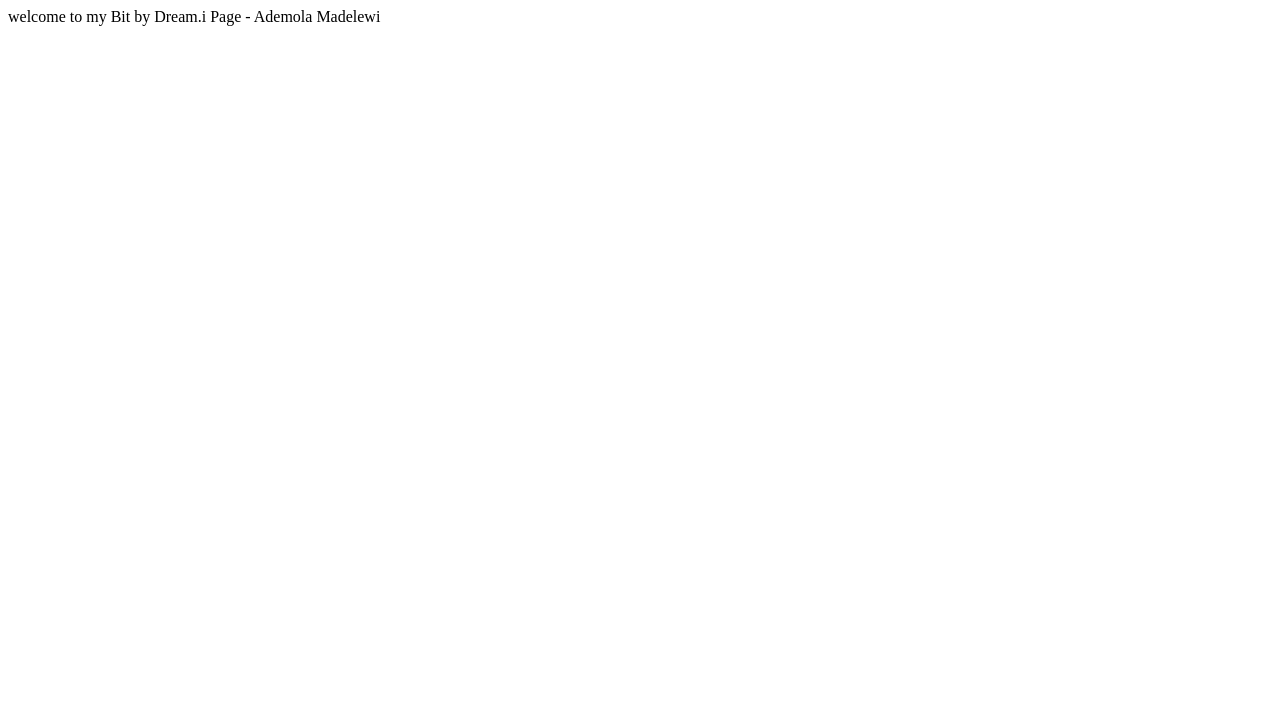
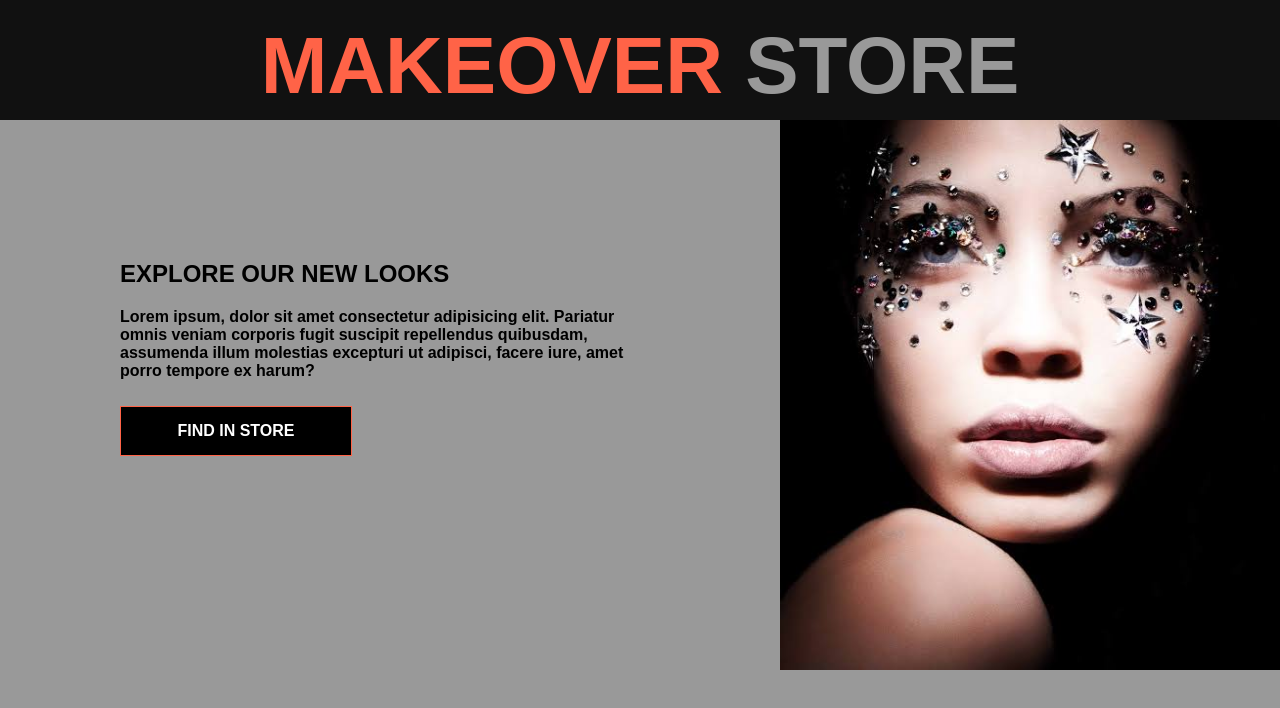
Before and after one commit to Ad3mola/mywebsite, a plain HTML site: page UI/index.html in a window 1280 px wide. Drawn offline with Linux system fonts and the light colour scheme.

Commit message:
landing page

```diff
--- a/UI/index.html
+++ b/UI/index.html
@@ -1 +1,36 @@
-welcome to my Bit by Dream.i Page - Ademola Madelewi
+<!DOCTYPE html>
+<html>
+<head>
+    <meta charset="utf-8" />
+    <meta http-equiv="X-UA-Compatible" content="IE=edge">
+    <title>MAKEOVER STORE</title>
+    <meta name="viewport" content="width=device-width, initial-scale=1">
+    <link rel="stylesheet" type="text/css" media="screen" href="landingPage.css" />
+    <script src="main.js"></script>
+</head>
+<body>
+    <div class="container">
+        <header>
+            <h1>
+            MAKEOVER <span>STORE</span>
+            </h1>
+        </header>
+        <img class="sidepic"src="gallery/sidepic.jpeg" alt="">
+        <div class="body">
+
+                <h2>EXPLORE OUR NEW LOOKS</h2>
+            <p>
+                Lorem ipsum, dolor sit amet consectetur adipisicing elit. Pariatur omnis veniam corporis fugit suscipit repellendus quibusdam, assumenda illum molestias excepturi ut adipisci, facere iure, amet porro tempore ex harum?
+            </p>
+            <a href="">
+            <div class="button">
+                FIND IN STORE
+            </div>
+            </a>
+
+
+        </div>
+
+    </div>
+</body>
+</html>
--- /dev/null
+++ b/UI/landingPage.css
@@ -0,0 +1,111 @@
+
+body{
+    font-family: sans-serif;
+    background-color: #999;
+    margin: 0 auto;
+}
+header{
+    height:80px;
+    background: #111;
+}
+header h1{
+    width: 80%;
+    text-align:center;
+    font-size: 2em;
+    color: tomato;
+    padding-top: 20px;
+    margin: 0 auto;
+}
+.body{
+    width: 80%;
+    margin: 10px auto;
+    padding: 20px;
+    font-weight: bold;
+}
+header span{
+    color: #999;
+}
+
+.sidepic{
+    display: block;
+    margin: 20px auto;
+    height: 350px;
+    width: 300px;
+
+}
+.button{
+    display:block;
+    width: 150px;
+    padding: 8px;
+    text-align: center;
+    background: black;
+    color: white;
+    margin:10px 0 0 0;
+    border: 1px solid tomato;
+}
+.body a{
+    text-decoration: none;
+    color: white;
+}
+ a .button:hover{
+    color: grey;
+}
+@media only screen and (min-width: 769px){
+*{
+    overflow: hidden;
+    font-family: sans-serif;
+}
+body{
+    background-color: #999;
+    margin: 0 auto;
+}
+header{
+    height:120px;
+    background: #111;
+}
+header h1{
+    width: 80%;
+    text-align:center;
+    font-size: 5em;
+    color: tomato;
+    padding-top: 20px;
+    margin: 0 auto;
+}
+.body{
+    width: 40%;
+    margin: 100px 0 0 100px;
+    padding: 20px;
+    float:left;
+    font-weight: bold;
+}
+header span{
+    color: #999;
+}
+
+.sidepic{
+    float:right;
+    padding:0;
+    margin: 0;
+    height: 550px;
+    width: 500px;
+}
+.button{
+    display:block;
+    width: 200px;
+    padding: 15px;
+    text-align: center;
+    background: black;
+    color: white;
+    clear: both;
+    float:left;
+    margin:10px 0 0 0;
+    border: 1px solid tomato;
+}
+.body a{
+    text-decoration: none;
+    color: white;
+}
+ a .button:hover{
+    color: grey;
+}
+}
```
Also changed, not shown: UI/gallery/background.png (added), UI/gallery/sidepic.jpeg (added).
